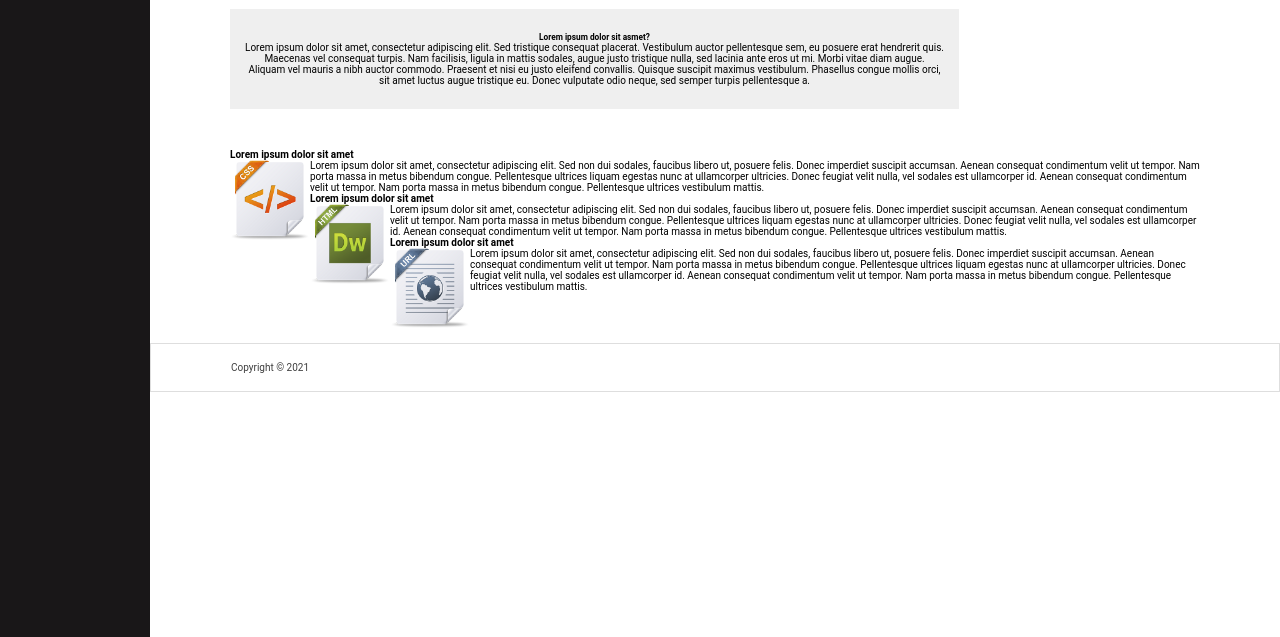
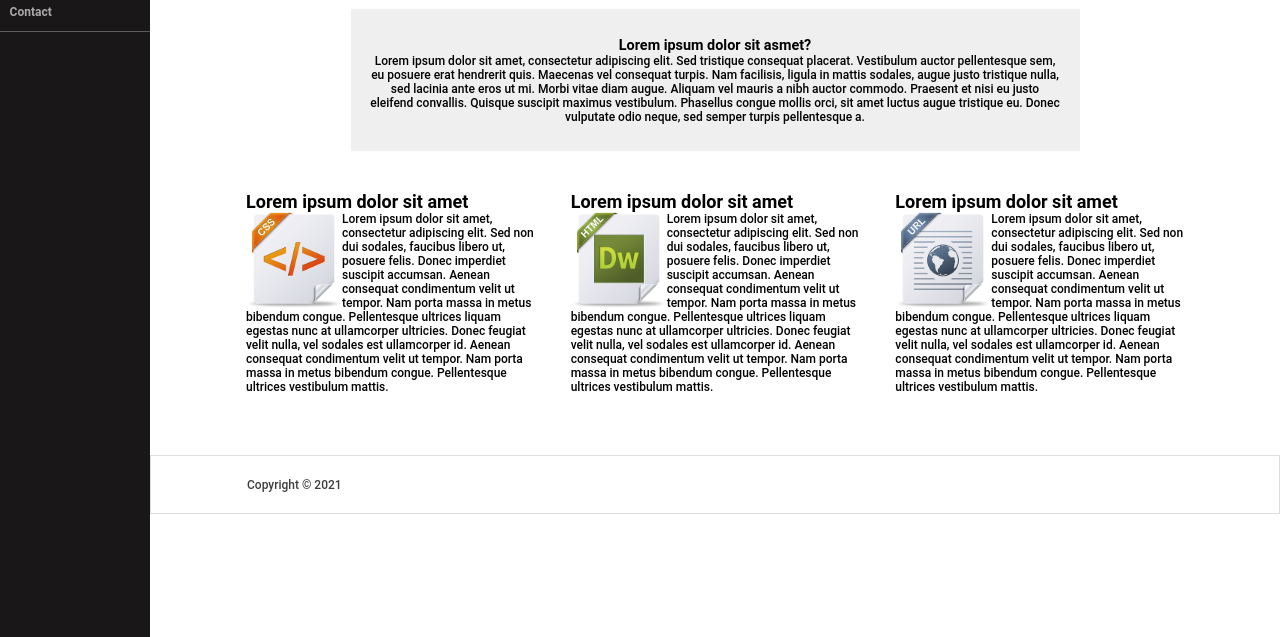
Before and after one commit to TaPDuy/ncc-exam, a plain HTML site: page index.html in a window 1280 px wide. Shown: the part 163-800 px from the top of the page. Drawn offline with Linux system fonts and the light colour scheme.

Commit message:
Make small paragraphs into 3 columns

```diff
--- a/style.css
+++ b/style.css
@@ -8,16 +8,19 @@
     margin: 0;
     padding: 0;
     box-sizing: border-box;
-
-    font-family: Roboto, sans-serif;
 }
 
 html {
-    font-size: 10px;
+    font-family: Roboto, sans-serif;
+    font-size: 12px;
 }
 
 body {
     background-color: white;
+}
+
+p {
+    font-weight: 500;
 }
 
 .sidebar {
@@ -75,13 +78,31 @@ main::after {
     text-align: center;
     padding: 2.3rem 1.5rem;
     max-width: 729px;
+    margin: 0 auto;
     margin-bottom: 40px;
+}
+
+.big-paragraph h5 {
+    font-size: 1.2rem;
+    font-weight: 700;
+}
+
+.paragraphs {
+    display: flex;
+    gap: 3rem;
+}
+
+.paragraphs h4 {
+    font-size: 1.5rem;
+    font-weight: 700;
 }
 
 .small-paragraph p img {
     width: 8rem;
     height: auto;
     float: left;
+
+    flex: 33.33%;
 }
 
 footer {
@@ -94,4 +115,5 @@ footer {
     border: 1px solid #DEDEDE;
 
     color: #3E3E3E;
+    font-weight: 500;
 }
```
